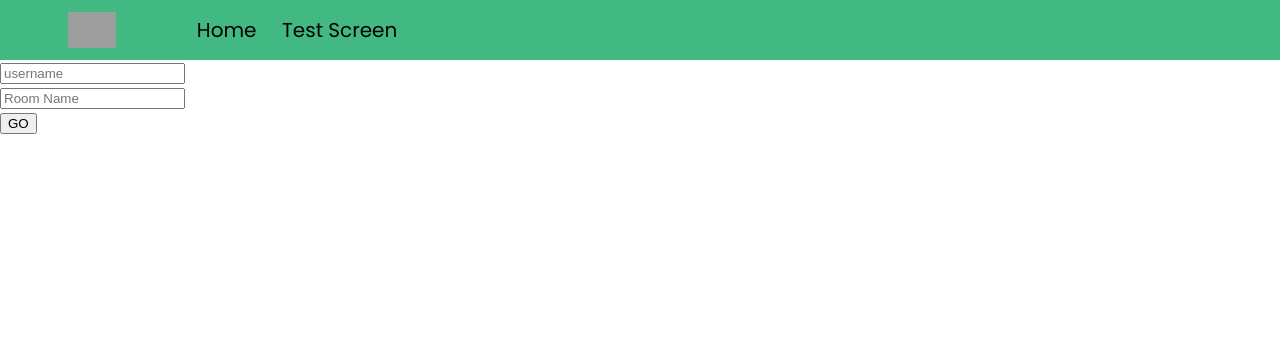
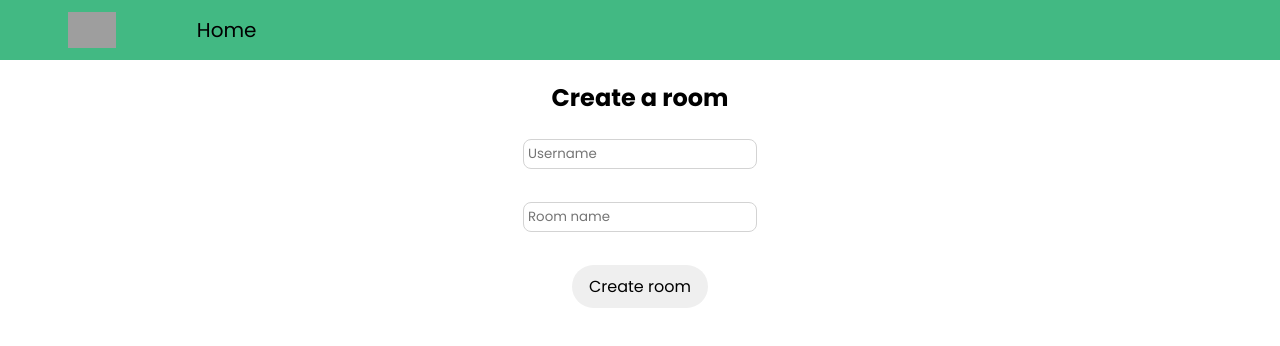
Before and after one commit to strukteon/music-queue-app, a Vue app in the folder frontend/: page /create-room in a window 1280 px wide. Shown: the top 346 px of the page. Built offline with nearby package versions, Linux system fonts and the light colour scheme; grey boxes are pictures that could not be loaded.

Commit message:
updated stylings for all pages, fixed track requester name loading

```diff
--- a/frontend/src/components/TrackController.vue
+++ b/frontend/src/components/TrackController.vue
@@ -116,6 +116,20 @@ export default {
 
       this.activeController.setOnTrackEnd(() => {
         this.isPlaying = false;
+      });
+
+      window.addEventListener("blur", () => {
+        if (this.activeController != null) {
+          setTimeout(() => {
+            let pos = this.track.position;
+            this.activeController.load(this.track.trackId);
+            setTimeout(() => {
+              this.activeController.skipTo(pos);
+              this.activeController.play()
+            }, 200)
+            console.log("paused & unpaused")
+          }, 100)
+        }
       })
     },
 
@@ -184,7 +198,7 @@ export default {
     },
 
     requesterName() {
-      console.log(this.track.requesterId)
+      console.log("----------", this.track.requesterId)
       let user = UserManager.getUser(this.track.requesterId);
       if (!user) return "user not found";
       return user.username;
@@ -241,7 +255,7 @@ export default {
     .track-details > p {
       margin: 0;
       font-size: 2rem;
-      line-height: 2.1rem;
+      line-height: 2.6rem;
 
       max-width: 30rem;
       text-overflow: ellipsis;
--- a/frontend/src/components/layout/NavigationBar.vue
+++ b/frontend/src/components/layout/NavigationBar.vue
@@ -3,7 +3,6 @@
     <router-link to="/" class="logo"><img src="@/assets/images/musiq_logo_v2.svg"/></router-link>
     <div class="nav-links">
       <router-link to="/">Home</router-link>
-      <router-link to="/dj-test-screen">Test Screen</router-link>
     </div>
   </nav>
 </template>
--- a/frontend/src/components/room/QueuedTrack.vue
+++ b/frontend/src/components/room/QueuedTrack.vue
@@ -41,7 +41,6 @@ export default {
   }),
   computed: {
     requesterName() {
-      console.log(this.track.requesterId)
       let user = UserManager.getUser(this.track.requesterId);
       if (!user) return "user not found";
       return user.username;
--- a/frontend/src/components/room/TrackAddPopup.vue
+++ b/frontend/src/components/room/TrackAddPopup.vue
@@ -141,9 +141,13 @@ export default {
   display: flex;
   justify-content: center;
   align-items: center;
+  opacity: 1;
+  pointer-events: auto;
+  transition: opacity .2s ease;
 
   &:not(.popup-visible) {
-    display: none;
+    opacity: 0;
+    pointer-events: none;
   }
 
   .popup-card {
--- a/frontend/src/views/CreateRoomPage.vue
+++ b/frontend/src/views/CreateRoomPage.vue
@@ -1,8 +1,9 @@
 <template>
-  <div>
-    <input type="text" placeholder="username" v-model="username"><br>
-    <input type="text" placeholder="Room Name" v-model="roomName"><br>
-    <button @click="createRoom">GO</button>
+  <div class="create-room-wrapper">
+    <h2>Create a room</h2>
+    <input type="text" placeholder="Username" v-model="username"><br>
+    <input type="text" placeholder="Room name" v-model="roomName"><br>
+    <button @click="createRoom">Create room</button>
   </div>
 </template>
 
@@ -30,6 +31,43 @@ export default {
 
 </script>
 
-<style scoped>
+<style lang="scss">
+  .create-room-wrapper {
+    display: flex;
+    flex-direction: column;
+    justify-content: center;
+    align-items: center;
 
+    input {
+      outline: none;
+      font-family: "Poppins", Helvetica, Arial, sans-serif;
+      background-color: white;
+      border: 1px lightgray solid;
+      transition: border-color .2s ease;
+      border-radius: 8px;
+      padding: .25rem .25rem;
+      width: 14rem;
+      color: lighten(black, 10%);
+      margin: .25rem;
+
+      &:focus {
+        border-color: gray;
+      }
+    }
+
+    button {
+      font-family: 'Poppins', sans-serif;
+      border: 1px transparent solid;
+      border-radius: 999px;
+      margin: .25rem;
+      font-size: 1rem;
+      padding: .5rem 1rem;
+      cursor: pointer;
+      transition: background-color .2s ease;
+
+      &[disabled] {
+        cursor: unset;
+      }
+    }
+  }
 </style>
--- a/frontend/src/views/JoinRoom.vue
+++ b/frontend/src/views/JoinRoom.vue
@@ -1,8 +1,9 @@
 <template>
-  <div>
-    <input type="text" placeholder="username" v-model="username"><br>
-    <input type="text" placeholder="Room Code" v-model="joinCode"><br>
-    <button @click="joinRoom">GO</button>
+  <div class="join-room-wrapper">
+    <h2>Join a room</h2>
+    <input type="text" placeholder="Username" v-model="username"><br>
+    <input type="text" placeholder="Room join code" v-model="joinCode"><br>
+    <button @click="joinRoom">Join Room</button>
   </div>
 </template>
 
@@ -24,6 +25,43 @@ export default {
 
 </script>
 
-<style scoped>
+<style lang="scss">
+.join-room-wrapper {
+  display: flex;
+  flex-direction: column;
+  justify-content: center;
+  align-items: center;
 
+  input {
+    outline: none;
+    font-family: "Poppins", Helvetica, Arial, sans-serif;
+    background-color: white;
+    border: 1px lightgray solid;
+    transition: border-color .2s ease;
+    border-radius: 8px;
+    padding: .25rem .25rem;
+    width: 14rem;
+    color: lighten(black, 10%);
+    margin: .25rem;
+
+    &:focus {
+      border-color: gray;
+    }
+  }
+
+  button {
+    font-family: 'Poppins', sans-serif;
+    border: 1px transparent solid;
+    border-radius: 999px;
+    margin: .25rem;
+    font-size: 1rem;
+    padding: .5rem 1rem;
+    cursor: pointer;
+    transition: background-color .2s ease;
+
+    &[disabled] {
+      cursor: unset;
+    }
+  }
+}
 </style>
--- a/frontend/src/views/LandingPage.vue
+++ b/frontend/src/views/LandingPage.vue
@@ -1,7 +1,7 @@
 <template>
-  <div>
+  <div class="menu-selection">
     <h2>Ready to Rumble?</h2>
-    <router-link to="/join">Add some Tunes</router-link>
+    <router-link to="/join">Add some Tunes / Join a room</router-link>
     <router-link to="/create-room">Create a Room</router-link>
   </div>
 </template>
@@ -12,6 +12,29 @@ export default {
 }
 </script>
 
-<style scoped>
+<style lang="scss">
+  .menu-selection {
+    display: flex;
+    flex-direction: column;
+    justify-content: center;
+    align-items: center;
 
+    a {
+      font-family: "Poppins", sans-serif;
+      border: 1px transparent solid;
+      border-radius: 999px;
+      margin: 0.25rem;
+      font-size: 1rem;
+      padding: 0.5rem 1rem;
+      cursor: pointer;
+      transition: background-color 0.2s ease;
+      background-color: #e9e9ed;
+      text-decoration: none;
+      color: black;
+
+      &:hover {
+        background-color: #d0d0d7;
+      }
+    }
+  }
 </style>
--- a/frontend/src/views/RoomPage.vue
+++ b/frontend/src/views/RoomPage.vue
@@ -19,8 +19,10 @@
     </div>
 
     <div class="right-part">
-      <button class="add-track-button" @click="addTrackOpen = true">Add Track</button>
-      <track-add-popup v-model="addTrackOpen"/>
+      <div class="add-track-button-wrapper">
+        <button class="add-track-button" @click="addTrackOpen = true">Add Track</button>
+        <track-add-popup v-model="addTrackOpen"/>
+      </div>
 
       <div class="queued-tracks-section">
         <p class="title">Next up</p>
@@ -192,6 +194,30 @@ export default {
     }
   }
 
+  .add-track-button-wrapper {
+    display: flex;
+  }
+
+  .add-track-button {
+    display: block;
+    flex-grow: 1;
+    font-family: "Poppins", sans-serif;
+    border: 1px transparent solid;
+    border-radius: 999px;
+    margin: 0.25rem;
+    font-size: 1rem;
+    padding: 0.5rem 1rem;
+    cursor: pointer;
+    transition: background-color 0.2s ease;
+    background-color: lighten(black, 40%);
+    color: white;
+    margin: .5rem;
+
+    &:hover {
+      background-color: lighten(black, 20%);
+    }
+  }
+
   .queued-tracks-section {
     .title {
       font-weight: 700;
```
Also changed, not shown: 1 other file (tests, documents, lock files or other folders).
